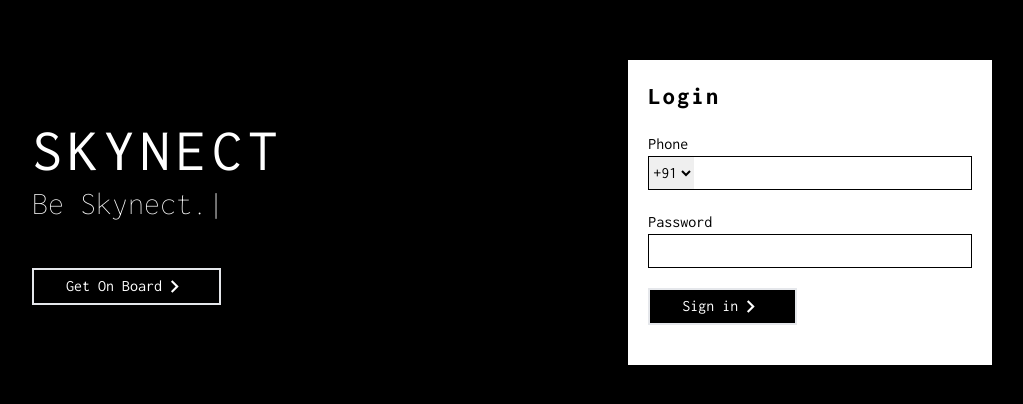
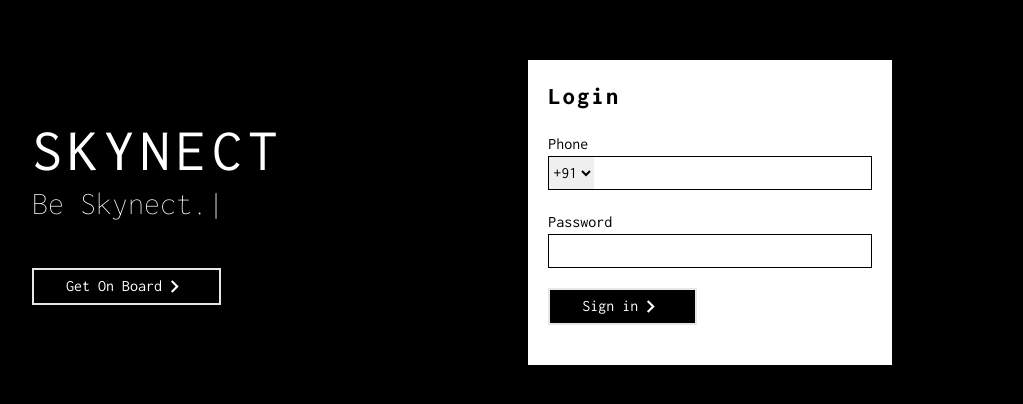
Before and after one commit to karthik-pv/firebase-skynect, a React (Create React App) app: page / in a window 1280 px wide. Shown: the part 188-592 px from the top of the page, without its empty margins (128-1151 px from the left). Built offline with nearby package versions, Linux system fonts and the light colour scheme; what tailwindcss-patterns would draw is missing.

Commit message:
minor add

```diff
--- a/src/pages/Login.jsx
+++ b/src/pages/Login.jsx
@@ -1,12 +1,13 @@
 import React from 'react'
 import Skynect from '../components/Skynect'
 import { MdOutlineKeyboardArrowRight } from 'react-icons/md'
+import { motion } from 'framer-motion'
 
 const Home = () => {
     return (
         <div className='bg-black opacity-100 text-white h-screen flex items-center pattern-hive-white/15 px-20'>
             <Skynect />
-            <div className='flex flex-col justify-center w-3/5'>
+            <motion.div animate={{ x: -100 }} className='flex flex-col justify-center w-3/5'>
                 <div className='bg-white text-black m-20 p-5'>
                     <span className='text-2xl tracking-widest font-inconsolata font-extrabold'>Login</span>
                     <div className='font-inconsolata flex flex-col my-5'>
@@ -29,7 +30,7 @@
                         </button>
                     </div>
                 </div>
-            </div>
+            </motion.div>
         </div>
     )
 }
```
